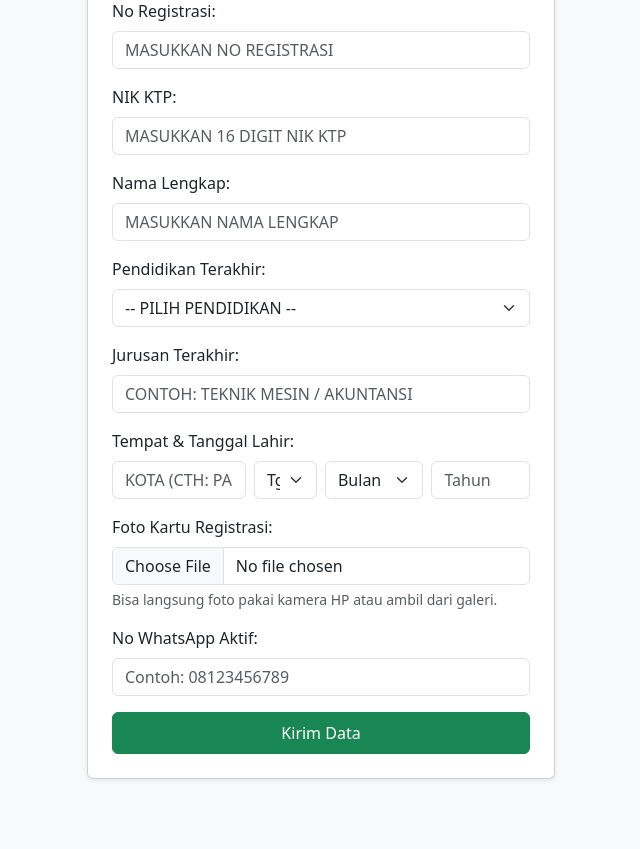
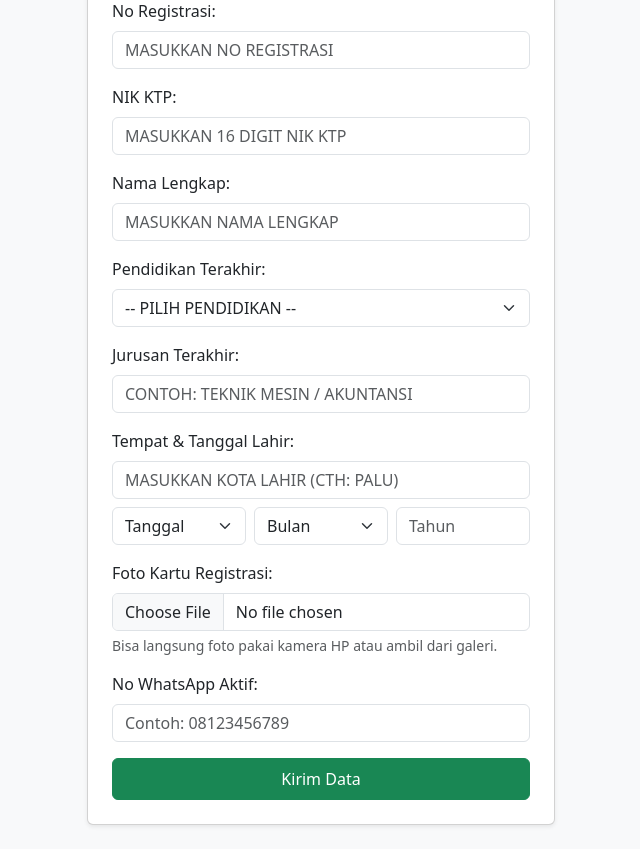
Before and after one commit to urusaitomodachi-design/sistem-rekrutment, a Flask app: template templates/form.html in a window 1280 px wide. Shown: the part 179-1028 px from the top of the page, without its empty margins (319-959 px from the left). Before the commit the page ends 959 px from the top, so only its background shows below. Run offline with Flask 3, Linux system fonts and the light colour scheme; the template is opened without the code that fills it, so the values that code supplies are empty; some libraries are stand-ins or nearby versions.

Commit message:
Update form.html

```diff
--- a/templates/form.html
+++ b/templates/form.html
@@ -53,18 +53,18 @@
                 <div class="mb-3">
                     <label class="form-label">Tempat & Tanggal Lahir:</label>
                     <div class="row g-2">
+                        <div class="col-12">
+                            <input type="text" name="birth_place" class="form-control text-uppercase" placeholder="Masukkan Kota Lahir (Cth: PALU)" required>
+                        </div>
                         <div class="col-4">
-                            <input type="text" name="birth_place" class="form-control text-uppercase" placeholder="Kota (Cth: PALU)" required>
-                        </div>
-                        <div class="col-2">
                             <select name="birth_day" class="form-select" required>
-                                <option value="" disabled selected>Tgl</option>
+                                <option value="" disabled selected>Tanggal</option>
                                 {% for d in range(1, 32) %}
                                 <option value="{{ d }}">{{ d }}</option>
                                 {% endfor %}
                             </select>
                         </div>
-                        <div class="col-3">
+                        <div class="col-4">
                             <select name="birth_month" class="form-select" required>
                                 <option value="" disabled selected>Bulan</option>
                                 <option value="Januari">Januari</option>
@@ -81,7 +81,7 @@
                                 <option value="Desember">Desember</option>
                             </select>
                         </div>
-                        <div class="col-3">
+                        <div class="col-4">
                             <input type="number" name="birth_year" class="form-control" placeholder="Tahun" min="1950" max="2010" required>
                         </div>
                     </div>
```
